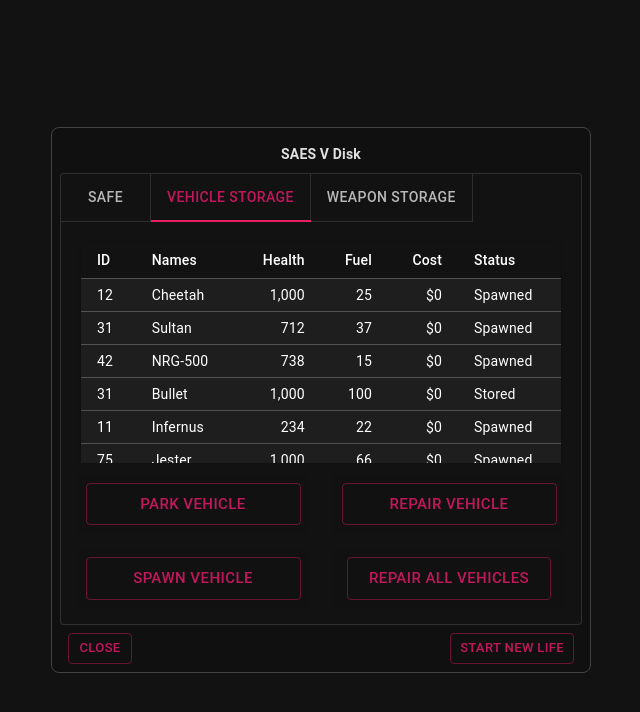
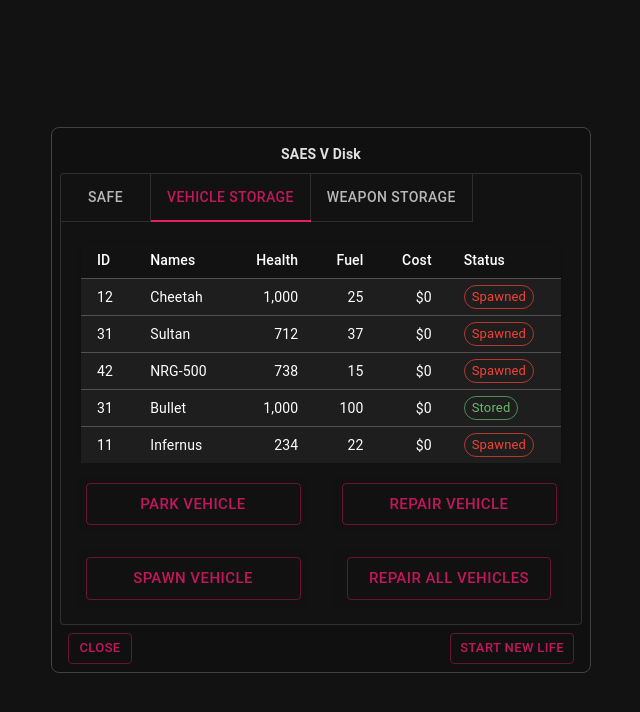
Before and after one commit to vtonu/material_ui_box, a React (Create React App) app: page / in a window 1280 px wide. Both pictures are taken after a click on the tab "VEHICLE STORAGE". Shown: the top 712 px of the page, without its empty margins (319-959 px from the left). Built offline with nearby package versions, Linux system fonts and the light colour scheme.

Commit message:
Added Chips components for the status table row.

```diff
--- a/src/components/stickyTableID.js
+++ b/src/components/stickyTableID.js
@@ -6,6 +6,7 @@ import TableCell from '@mui/material/TableCell';
 import TableContainer from '@mui/material/TableContainer';
 import TableHead from '@mui/material/TableHead';
 import TableRow from '@mui/material/TableRow';
+import Chip from '@mui/material/Chip';
 
 const columns = [
   { id: 'name', label: 'ID', minWidth: 10 },
@@ -77,7 +78,18 @@ export default function StickyHeadTable() {
                     const value = row[column.id];
                     return (
                       <TableCell key={column.id} align={column.align}>
-                        {column.format && typeof value === 'number' ? column.format(value) : value}
+                        {column.id === 'status' ? (
+                          <Chip
+                            variant="outlined"
+                            size="small"
+                            label={value}
+                            color={value === 'Stored' ? 'success' : 'error'}
+                          />
+                        ) : column.format && typeof value === 'number' ? (
+                          column.format(value)
+                        ) : (
+                          value
+                        )}
                       </TableCell>
                     );
                   })}
```
